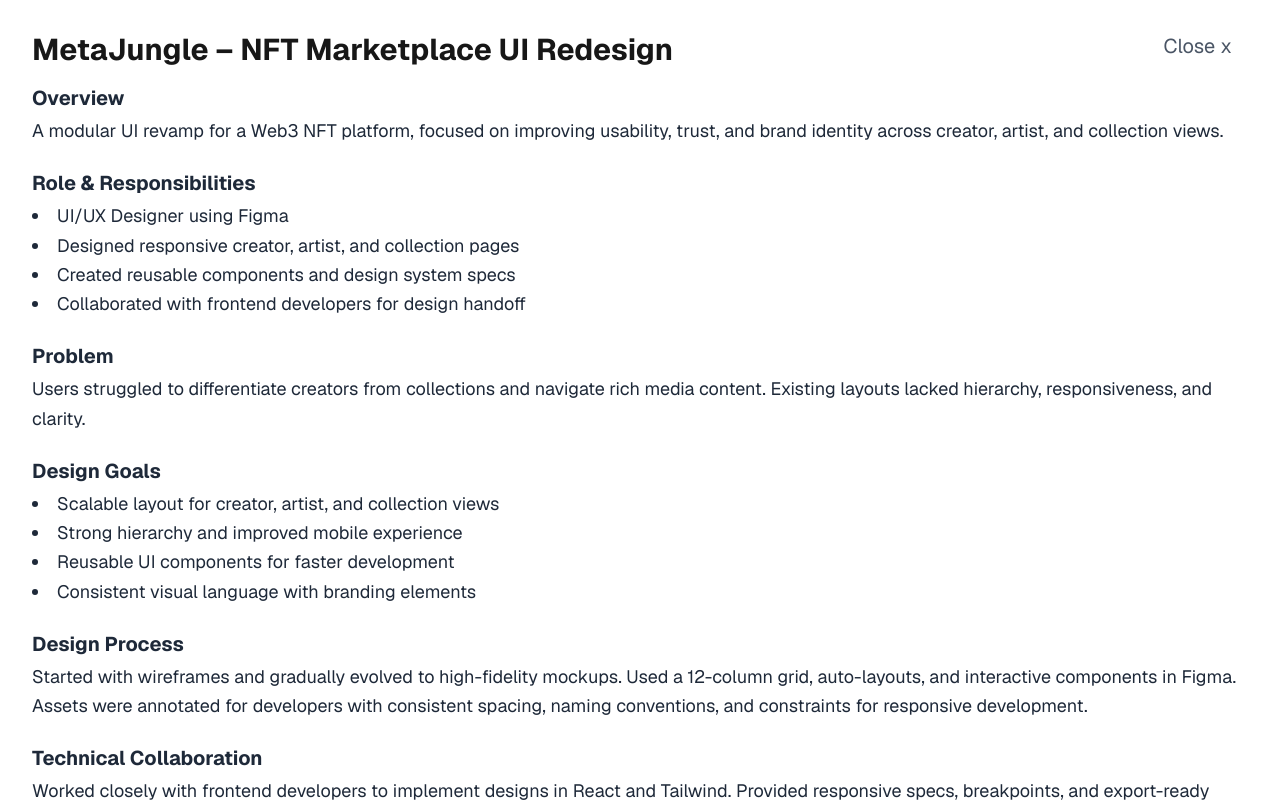
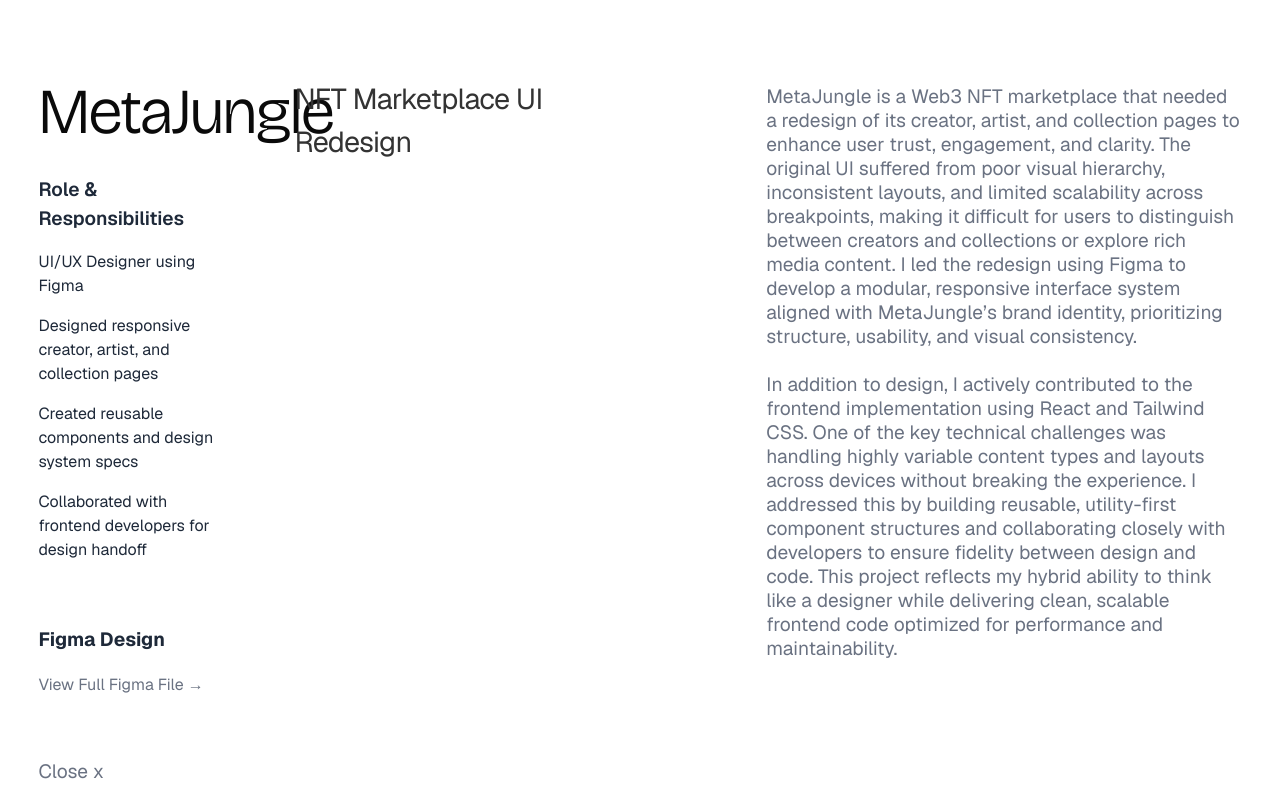
Before and after one commit to abhishekmathur47/portfolio, a Next.js app: page / in a window 1280 px wide. Both pictures are taken after a click on the button "Read Case Study →". Shown: the part 1441-2241 px from the top of the page. Built offline with nearby package versions, Linux system fonts and the light colour scheme.

Commit message:
uupdated case study design

```diff
--- a/components/MetaJungleModal.jsx
+++ b/components/MetaJungleModal.jsx
@@ -4,93 +4,85 @@
 import React from "react";
 
 export default function MetaJungleModal({ isOpen, onClose }) {
-  /**
-   * A modal component for displaying a case study.
-   *
-   * @param {{ isOpen: boolean, onClose: () => void, data: { title: string, sections: { heading: string, content: string|string[] }[], figmaLink?: string } }}
-   * @returns {JSX.Element}
-   */
   if (!isOpen) return null;
 
   return (
-    <div className="fixed inset-0 bg-white overflow-y-auto z-[9999] p-8">
+    <div className="fixed inset-0 bg-white overflow-y-auto z-[9999]">
       <div className="w-full mx-auto relative">
-        {/* Close Button */}
-        <button
-          onClick={onClose}
-          className="absolute right-4 text-xl text-gray-600 hover:text-black"
-        >
-          Close x
-        </button>
-
-        {/* Main Content */}
-        {/* <h2 className="text-3xl font-bold mb-4">MetaJungle – NFT Marketplace UI Redesign</h2>
-
-        <section className="space-y-6 text-gray-800 text-lg leading-relaxed">
+        {/* Modal Content */}
+        <div className="flex flex-col-2 items-left">
+          <div className="flex flex-col w-[20%] pt-[5vw] pr-[2vw] pb-[1vw] pl-[3vw] h-screen justify-between">
+            <div className="flex flex-col items-left ">
               <div>
-            <h4 className="font-bold text-xl mb-1">Overview</h4>
-            <p>A modular UI revamp for a Web3 NFT platform...</p>
+                <p className="text-[4rem] text-[#0a0a0a] tracking-tight font-bricolage mb-4 ">
+                  MetaJungle
+                </p>
               </div>
-
-          <div>
-            <h4 className="font-bold text-xl mb-1">Role & Responsibilities</h4>
-            <ul className="list-disc list-inside">
+              <div className="text-[1.2rem] text-gray-800 mb-16">
+                <h4 className="font-semibold mb-4">Role & Responsibilities</h4>
+                <ul className="list-none list-inside text-[1rem] space-y-[2vh]">
                   <li>UI/UX Designer using Figma</li>
-              <li>Designed responsive creator, artist, and collection pages</li>
+                  <li>
+                    Designed responsive creator, artist, and collection pages
+                  </li>
                   <li>Created reusable components and design system specs</li>
-              <li>Collaborated with frontend developers for design handoff</li>
+                  <li>
+                    Collaborated with frontend developers for design handoff
+                  </li>
                 </ul>
               </div>
-
-          <div>
-            <h4 className="font-bold text-xl mb-1">Figma Design</h4>
+              <div className="text-[1.2rem] text-gray-800">
+                <h4 className="font-bold mb-4">Figma Design</h4>
+                <div className="hover:text-gray-800 text-gray-500">
                   <a
                     href="https://www.figma.com/design/yyiBXpxCaS3sPfF70EKFSb/MetaJungle-2.0"
                     target="_blank"
-              className="text-blue-600 underline"
-              rel="noopener noreferrer"
+                    className="text-[1rem]"
                   >
                     View Full Figma File →
                   </a>
                 </div>
-
-          Add more sections as needed
-        </section> */}
-
-
-        <h2 className="text-3xl font-bold mb-4">
-          MetaJungle – NFT Marketplace UI Redesign
-        </h2>
+              </div>
+            </div>
+            <div>
+              {/* Close Button */}
+              <button
+                onClick={onClose}
+                className="text-[1.2rem] text-gray-500 hover:text-gray-800"
+              >
+                Close x
+              </button>
+            </div>
+          </div>
+          <div className="grid grid-cols-[0.75fr_1fr] gap-[9vw] px-[3vw] py-[6vw]">
+            <h1 className="text-[1.8rem] text-[#333333] tracking-tight mb-4 ">
+              NFT Marketplace UI Redesign
+            </h1>
+            <p className="text-[1.2rem] text-gray-500 leading-tight mt-2 ">
+              MetaJungle is a Web3 NFT marketplace that needed a redesign of its
+              creator, artist, and collection pages to enhance user trust,
+              engagement, and clarity. The original UI suffered from poor visual
+              hierarchy, inconsistent layouts, and limited scalability across
+              breakpoints, making it difficult for users to distinguish between
+              creators and collections or explore rich media content. I led the
+              redesign using Figma to develop a modular, responsive interface
+              system aligned with MetaJungle’s brand identity, prioritizing
+              structure, usability, and visual consistency.
+              <br />
+              <br /> In addition to design, I actively contributed to the
+              frontend implementation using React and Tailwind CSS. One of the
+              key technical challenges was handling highly variable content
+              types and layouts across devices without breaking the experience.
+              I addressed this by building reusable, utility-first component
+              structures and collaborating closely with developers to ensure
+              fidelity between design and code. This project reflects my hybrid
+              ability to think like a designer while delivering clean, scalable
+              frontend code optimized for performance and maintainability.
+            </p>
+          </div>
+        </div>
 
         <section className="space-y-6 text-gray-800 text-lg leading-relaxed">
-          <div>
-            <h4 className="font-bold text-xl mb-1">Overview</h4>
-            <p>
-              A modular UI revamp for a Web3 NFT platform, focused on improving
-              usability, trust, and brand identity across creator, artist, and
-              collection views.
-            </p>
-          </div>
-
-          <div>
-            <h4 className="font-bold text-xl mb-1">Role & Responsibilities</h4>
-            <ul className="list-disc list-inside">
-              <li>UI/UX Designer using Figma</li>
-              <li>Designed responsive creator, artist, and collection pages</li>
-              <li>Created reusable components and design system specs</li>
-              <li>Collaborated with frontend developers for design handoff</li>
-            </ul>
-          </div>
-
-          <div>
-            <h4 className="font-bold text-xl mb-1">Problem</h4>
-            <p>
-              Users struggled to differentiate creators from collections and
-              navigate rich media content. Existing layouts lacked hierarchy,
-              responsiveness, and clarity.
-            </p>
-          </div>
-
           <div>
             <h4 className="font-bold text-xl mb-1">Design Goals</h4>
             <ul className="list-disc list-inside">
@@ -123,17 +115,6 @@ export default function MetaJungleModal({ isOpen, onClose }) {
           </div>
 
           <div>
-            <h4 className="font-bold text-xl mb-1">Figma Design</h4>
-            <a
-              href="https://www.figma.com/design/yyiBXpxCaS3sPfF70EKFSb/MetaJungle-2.0"
-              target="_blank"
-              className="text-blue-600 underline"
-            >
-              View Full Figma File →
-            </a>
-          </div>
-
-          <div>
             <h4 className="font-bold text-xl mb-1">Impact</h4>
             <p>
               The redesign created a more cohesive and accessible user
```
Lines whose indentation alone changed are shown as unchanged.
